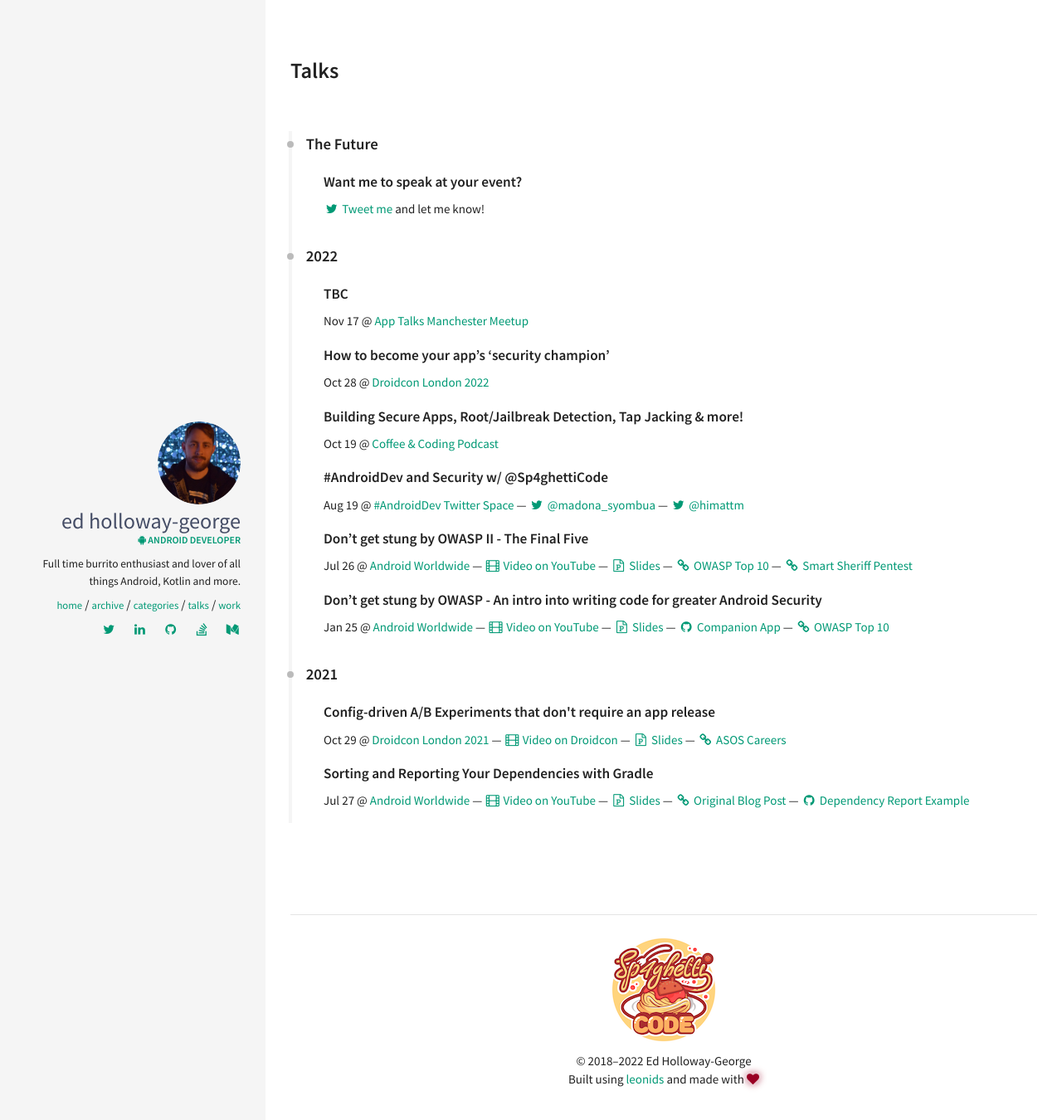
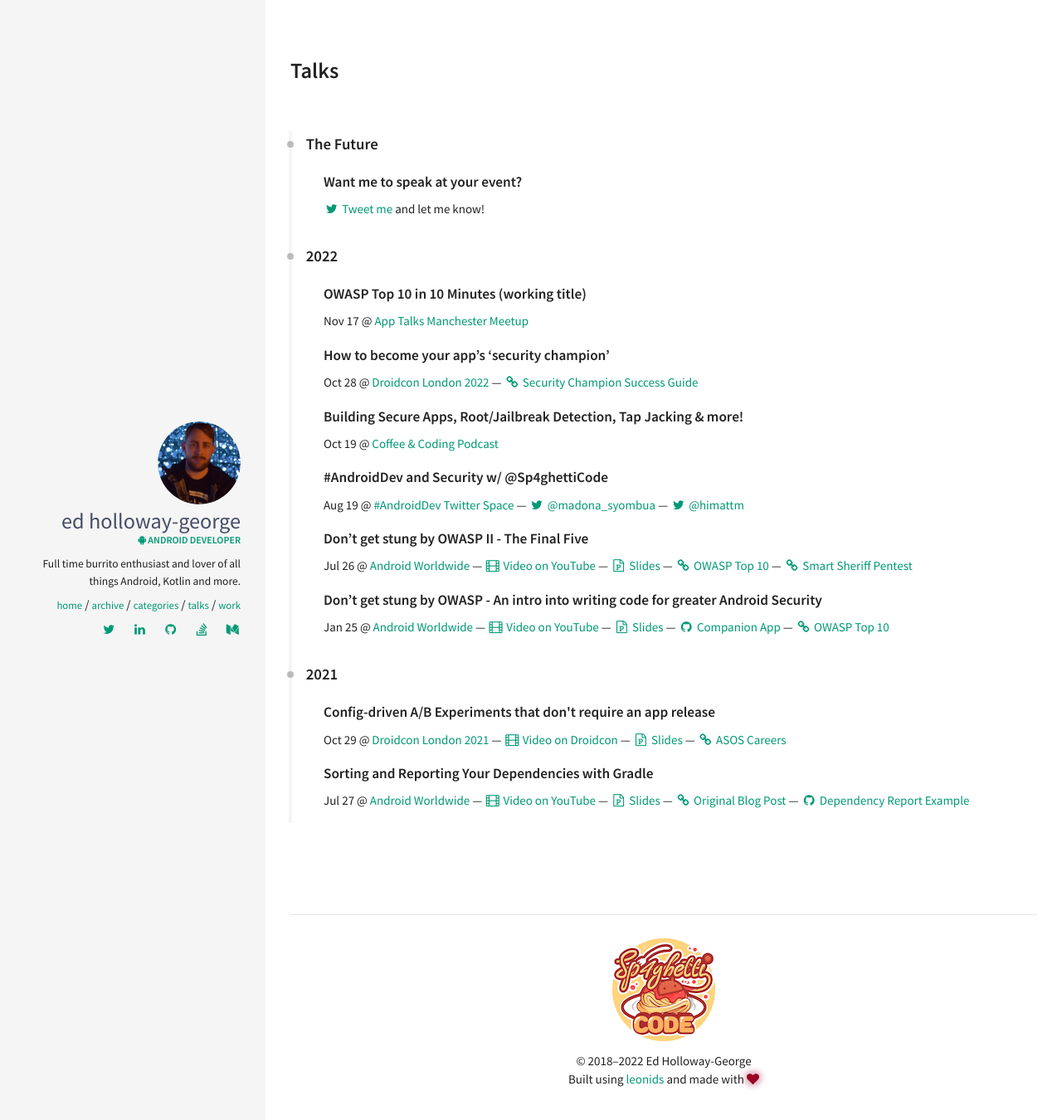
Before and after one commit to ed-george/ed-george.github.io, a Jekyll site: the page built from talks.html, in a window 1280 px wide. Shown: the top 1350 px of the page at 83% size. Built offline with Jekyll 4.4.1, drawn with Linux system fonts in a browser that asks for light colours.

Commit message:
Update talks.yaml

```diff
--- a/_data/index/talks.yaml
+++ b/_data/index/talks.yaml
@@ -15,7 +15,7 @@
 #   - title: Optional External link 2
 #     url: https://example.com
 #     icon: optional-icon
-- title: "TBC"
+- title: "OWASP Top 10 in 10 Minutes (working title)"
   event:
     title: "App Talks Manchester Meetup"
     url: https://www.meetup.com/app-talks-manchester/events/289204450/
@@ -25,6 +25,9 @@
     title: "Droidcon London 2022"
     url: https://london.droidcon.com/ed-holloway-george
     date: '2022-10-28'
+  links:
+  - title: Security Champion Success Guide
+    url: https://securitychampionsuccessguide.org
 - title: "Building Secure Apps, Root/Jailbreak Detection, Tap Jacking & more!"
   event:
     title: "Coffee & Coding Podcast"
```
